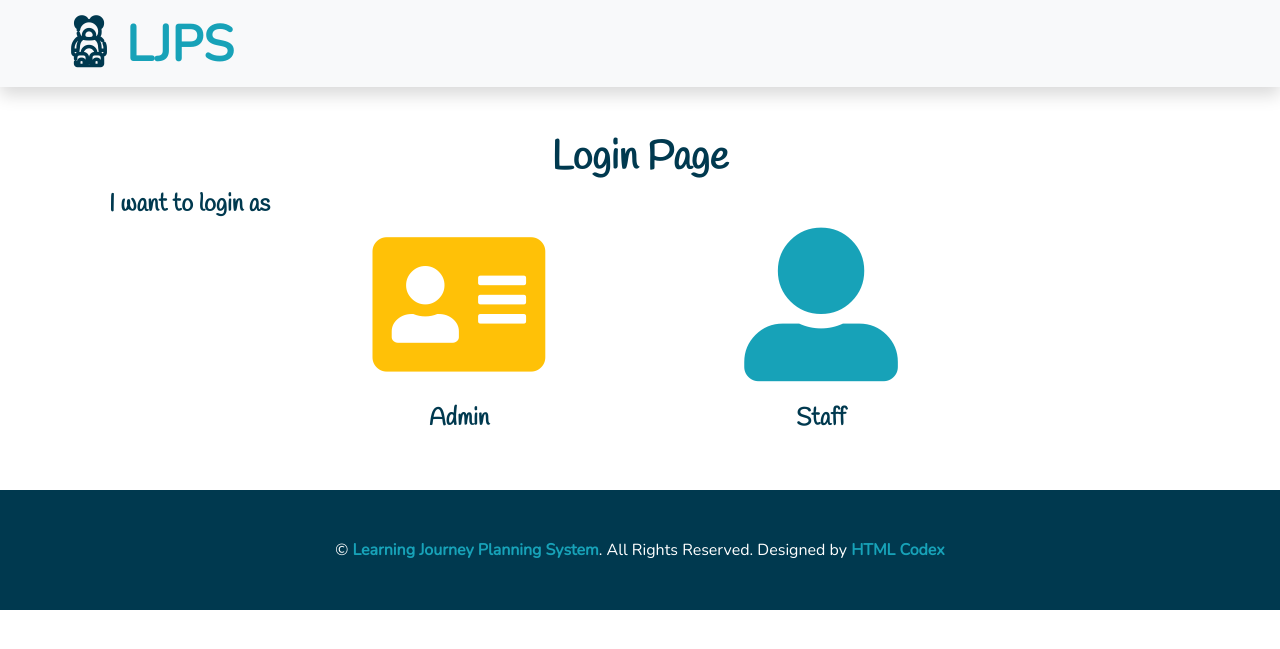
After one commit to ShreyaKushal/SPMteam1, a Flask app: template templates/loginPage.html in a window 1280 px wide. The commit adds this page. Shown: the top 649 px of the page. Run offline with Flask 2, Linux system fonts and the light colour scheme; the template is opened without the code that fills it, so the values that code supplies are empty; some libraries are stand-ins or nearby versions.

Commit message:
add login page

```diff
--- /dev/null
+++ b/templates/loginPage.html
@@ -0,0 +1,142 @@
+<!DOCTYPE html>
+<html lang="en">
+
+<head>
+    <meta charset="utf-8">
+    <title>Learning Journey Planning System</title>
+    <meta content="width=device-width, initial-scale=1.0" name="viewport">
+    <meta content="Free HTML Templates" name="keywords">
+    <meta content="Free HTML Templates" name="description">
+
+    <link href="https://cdn.jsdelivr.net/npm/bootstrap@5.0.2/dist/css/bootstrap.min.css" rel="stylesheet"
+    integrity="sha384-EVSTQN3/azprG1Anm3QDgpJLIm9Nao0Yz1ztcQTwFspd3yD65VohhpuuCOmLASjC" crossorigin="anonymous">
+
+    <title>Login Page</title>
+
+    <link rel="stylesheet" href="https://cdnjs.cloudflare.com/ajax/libs/font-awesome/4.7.0/css/font-awesome.min.css">
+
+    <script src="https://cdn.jsdelivr.net/npm/vue@2.6.12/dist/vue.js"></script>
+    <script src="https://cdn.jsdelivr.net/npm/axios/dist/axios.min.js"></script>
+
+    <!-- Favicon -->
+    <link href="img/favicon.ico" rel="icon">
+
+    <!-- Google Web Fonts -->
+    <link rel="preconnect" href="https://fonts.gstatic.com">
+    <link href="https://fonts.googleapis.com/css2?family=Handlee&family=Nunito&display=swap" rel="stylesheet">
+
+    <!-- Font Awesome -->
+    <link href="https://cdnjs.cloudflare.com/ajax/libs/font-awesome/5.10.0/css/all.min.css" rel="stylesheet">
+
+    <!-- Flaticon Font -->
+    <link href="lib/flaticon/font/flaticon.css" rel="stylesheet">
+
+    <!-- Libraries Stylesheet -->
+    <link href="lib/owlcarousel/assets/owl.carousel.min.css" rel="stylesheet">
+    <link href="lib/lightbox/css/lightbox.min.css" rel="stylesheet">
+
+    <!-- Customized Bootstrap Stylesheet -->
+    <link href="css/style.css" rel="stylesheet">
+</head>
+
+<body>
+
+    <div class="container-fluid bg-light position-relative shadow">
+        <nav class="navbar navbar-expand-lg bg-light navbar-light py-3 py-lg-0 px-0 px-lg-5">
+            <a class="navbar-brand font-weight-bold text-secondary" style="font-size: 50px;">
+                <i class="flaticon-043-teddy-bear"></i>
+                <span class="text-primary">LJPS</span>
+            </a>
+            <button type="button" class="navbar-toggler" data-toggle="collapse" data-target="#navbarCollapse">
+                <span class="navbar-toggler-icon"></span>
+            </button>
+        </nav>
+    </div>
+
+    <!-- Content Start -->
+    <br>
+    <br>
+    <div id="main-container" class="container">
+        <div class="container-fluid">
+            <div class="row justify-content-center">
+                <h1 class="text-center">Login Page</h1>
+                <br>
+                <div class="row">
+                    <h4>I want to login as</h4>
+                </div>
+                <div class="row d-flex justify-content-center">
+                    <div class="col-sm-4">
+                        <a href ="homepage.html" @click="getAdminID"><i class="fa fa-vcard text-warning d-flex justify-content-center" style="font-size:12vw"></i></a>
+                        <br>
+                        <h4 class="d-flex justify-content-center">Admin</h4>
+                    </div>
+                    <div class="col-sm-4">
+                        <a href ="staffHomepage.html" @click="getStaffID"><i class="fas fa-user-alt text-info d-flex justify-content-center" style="font-size:12vw"></i></a>
+                        <br>
+                        <h4 class="d-flex justify-content-center">Staff</h4>
+                    </div>
+                </div>
+            </div>
+        </div>
+    </div>
+    <!-- Content End -->
+
+
+
+    <!-- Footer Start -->
+    <div class="container-fluid bg-secondary text-white mt-5 py-5 px-sm-3 px-md-5">
+        <p class="m-0 text-center text-white">
+            &copy; <a class="text-primary font-weight-bold" href="#">Learning Journey Planning System</a>. All Rights Reserved. Designed
+            by
+            <a class="text-primary font-weight-bold" href="https://htmlcodex.com">HTML Codex</a>
+        </p>
+    </div>
+    <!-- Footer End -->
+
+
+    <!-- Back to Top -->
+    <a href="#" class="btn btn-primary p-3 back-to-top"><i class="fa fa-angle-double-up"></i></a>
+
+
+    <!-- JavaScript Libraries -->
+    <script src="https://code.jquery.com/jquery-3.4.1.min.js"></script>
+    <script src="https://stackpath.bootstrapcdn.com/bootstrap/4.4.1/js/bootstrap.bundle.min.js"></script>
+    <script src="lib/easing/easing.min.js"></script>
+    <script src="lib/owlcarousel/owl.carousel.min.js"></script>
+    <script src="lib/isotope/isotope.pkgd.min.js"></script>
+    <script src="lib/lightbox/js/lightbox.min.js"></script>
+
+    <!-- Contact Javascript File -->
+    <script src="mail/jqBootstrapValidation.min.js"></script>
+    <script src="mail/contact.js"></script>
+
+    <!-- Template Javascript -->
+    <script src="js/main.js"></script>
+
+    <!-- Vue -->
+    <script>
+        const vm = new Vue({
+            el: '#main-container',
+            data: {
+
+                id: ''
+            },
+            mounted: function() {
+            },
+            methods:{
+                getAdminID(){
+                    localStorage.clear()
+                    localStorage.setItem("AdminID", 160155)
+                },
+                getStaffID(){
+                    localStorage.clear()
+                    localStorage.setItem("StaffID", 140003) // login as staff: 140002
+                }
+            }
+
+            });
+    </script>
+
+</body>
+
+</html>
--- a/templates/staffHomepage.html
+++ b/templates/staffHomepage.html
@@ -191,8 +191,6 @@
                 id: ''
             },
             mounted: function() {
-                localStorage.setItem("StaffID", 140002) //need to edit this!!!!
-
                 var staffID = localStorage.getItem("StaffID")
 
                 axios.all([
--- a/templates/staffViewCourses.html
+++ b/templates/staffViewCourses.html
@@ -160,7 +160,7 @@
                 skillname: []
             },
             mounted: function() {
-                var staffID = 130001; // NEED TO CHANGE TO localStorage.getItem("StaffID")
+                var staffID = localStorage.getItem("StaffID")
                 var skillID = localStorage.getItem("SkillID");
                 var jobID = localStorage.getItem("JobroleID");
 
@@ -181,7 +181,7 @@
                     var jobroleID = localStorage.getItem("JobroleID");
                     var skillID = localStorage.getItem("SkillID");
                     var courseID = event.target.id;
-                    var staffID = 130001; /* HAVE TO CHANGE THIS LATER ON */
+                    var staffID = localStorage.getItem("StaffID")
 
                     axios.post('http://localhost:5001/StaffLearningJourney', {
                             JobRole_ID: jobroleID,
@@ -197,7 +197,7 @@
                     .catch(error => { this.error = error.response.data.message });
                 },
                 removeFromLearningJourney: function(event){
-                    var staffID = 130001; // NEED TO CHANGE TO localStorage.getItem("StaffID")
+                    var staffID = localStorage.getItem("StaffID")
                     var courseID = event.target.id;
                     var jobroleID = localStorage.getItem("JobroleID");
 
```
Also changed, not shown: templates/staffLearningJourney.html (+4 -4 lines).
